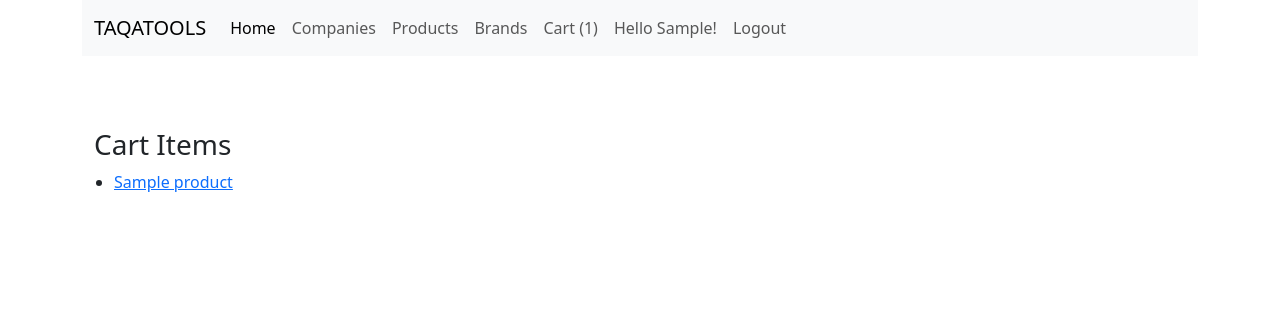
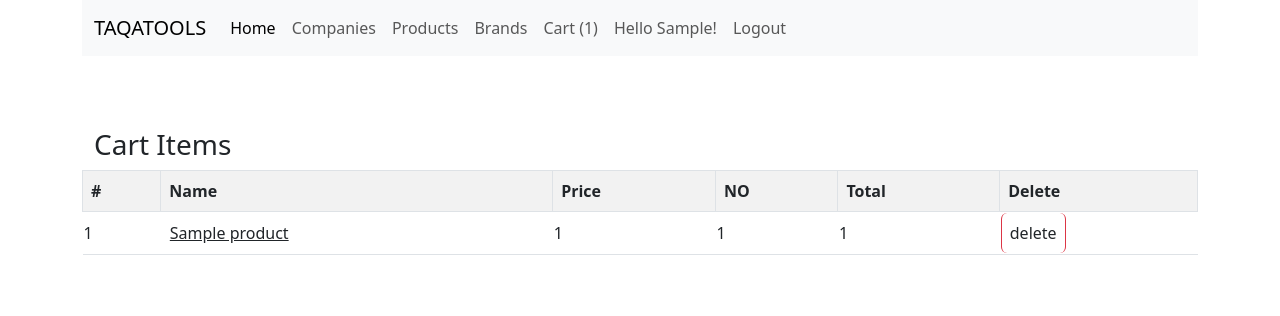
Before and after one commit to OsamaNasr01/django-taqa, a Django app: page /cart/ in a window 1280 px wide. Shown: the top 316 px of the page. Run offline with Django 4.2, Linux system fonts and the light colour scheme; a user stored in the database is signed in; tables that the repository leaves empty hold one stand-in row (values such as "Sample post"); some libraries are stand-ins or nearby versions.

Commit message:
adding cart page preview

```diff
--- a/taqatools/accounting/views.py
+++ b/taqatools/accounting/views.py
@@ -4,6 +4,7 @@ from products.models import Product, Price
 from django.contrib.auth.models import User
 from .models import CartItem
 import json
+from django.http import JsonResponse
 
 # Create your views here.
 
@@ -60,4 +61,20 @@ def add_product_cart(request):
 
 def cart(request):
     items = CartItem.objects.filter(user=request.user)
-    return render(request, 'accounting/invoices/cart.html', {'items': items})
+    i=0
+    data = {}
+    for item in items:
+        i+=1
+        x= {
+            'name': item.product.name,
+            'price': item.product.prices.last().value * (100 - item.product.prices.last().discount)/100 ,
+            'no': item.q,
+            'total':  item.product.prices.last().value * (100 - item.product.prices.last().discount) *item.q /100,
+            'id': item.id,
+            'slug': item.product.slug,
+        }
+        data[i] = x
+
+    json_data = json.dumps(data)
+    print(json_data)
+    return render(request, 'accounting/invoices/cart.html', {'json_data': json_data})
--- a/taqatools/products/views.py
+++ b/taqatools/products/views.py
@@ -155,7 +155,7 @@ def product(request, slug):
         'original_price': original_price,
         'discount' : discount,
         'specs' : specs,
-        'in_cart': in_cart
+        'in_cart': in_cart,
         }
     return render(request, 'products/products/product.html', context)
 
--- a/taqatools/templates/accounting/invoices/cart.html
+++ b/taqatools/templates/accounting/invoices/cart.html
@@ -5,11 +5,69 @@
     <div class="container">
         <h3>Cart Items</h3>
     </div>
-    <ul>
-        {% for item in items %}
-        <li><a href="{% url 'product' item.product.slug %}">{{item.product.name}}</a></li>
-        {% endfor %}
-    </ul>
+    <input type="hidden" value="{{json_data}}" id="json_data">
+  <!-- Add the table element with the Bootstrap classes -->
+  <table class="table table-striped table-bordered table-hover" id="cart_items">
+    <tr>
+      <th>#</th>
+      <th>Name</th>
+      <th>Price</th>
+      <th>NO</th>
+      <th>Total</th>
+      <th>Delete</th>
+    </tr>
+    {% for item in items %}
+        <tr>
+            <td>{{ index }}</td>
+            <td><a href="{% url 'product' item.product.slug %}">{{item.product.name}}</a></td>
+            <td>{{item.product.prices.last.value}}</td>
+            <td>{{item.q}}</td>
+            <td>$2</td>
+            <td>Delete</td>
+        </tr>
+    {% endfor %}
+  </table>
+
+
+  <script>
+    const json_data = document.getElementById('json_data').value
+    data  = JSON.parse(json_data)
+    console.log(data)
+    const cart_items_table = document.getElementById('cart_items')
+    for (var item in data) {
+        const item_data = data[item]
+        const table_row = document.createElement('tr')
+        const td_f = document.createElement('td')
+        td_f.innerText = item
+        table_row.appendChild(td_f)
+        for (var key in item_data) {
+            const td = document.createElement('td')
+            if ( key === 'name') {
+                const link  = document.createElement('a')
+                link.setAttribute('href', `/product/${item_data['slug']}`)
+                link.innerText = item_data[key]
+                td.appendChild(link)
+                table_row.appendChild(td)
+            } else if ( key === 'id') {
+                const delete_item = document.createElement('button')
+                delete_item.setAttribute('class', 'btn')
+                delete_item.classList.add('btn-danger')
+                delete_item.innerText = 'delete'
+                delete_item.id = 'delete_item'
+                delete_item.setAttribute('name', `${item_data[key]}`)
+                td.appendChild(delete_item)
+                table_row.appendChild(td)
+            } else if ( key === 'slug') {
+
+            } else {
+                td.innerText = item_data[key]
+                table_row.appendChild(td)
+            }
+        }
+        cart_items_table.appendChild(table_row)
+
+    }
+  </script>
 
 
 {% endblock %}
```
